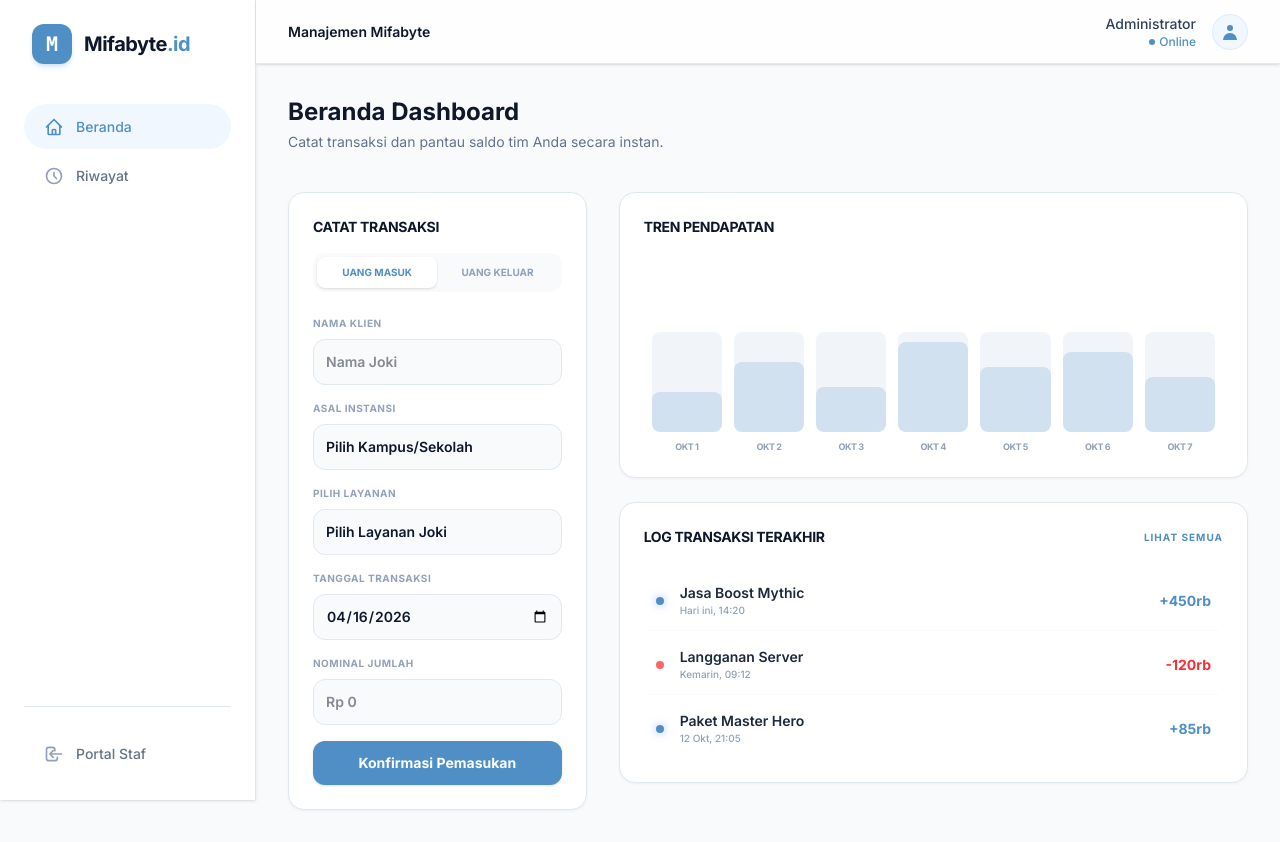
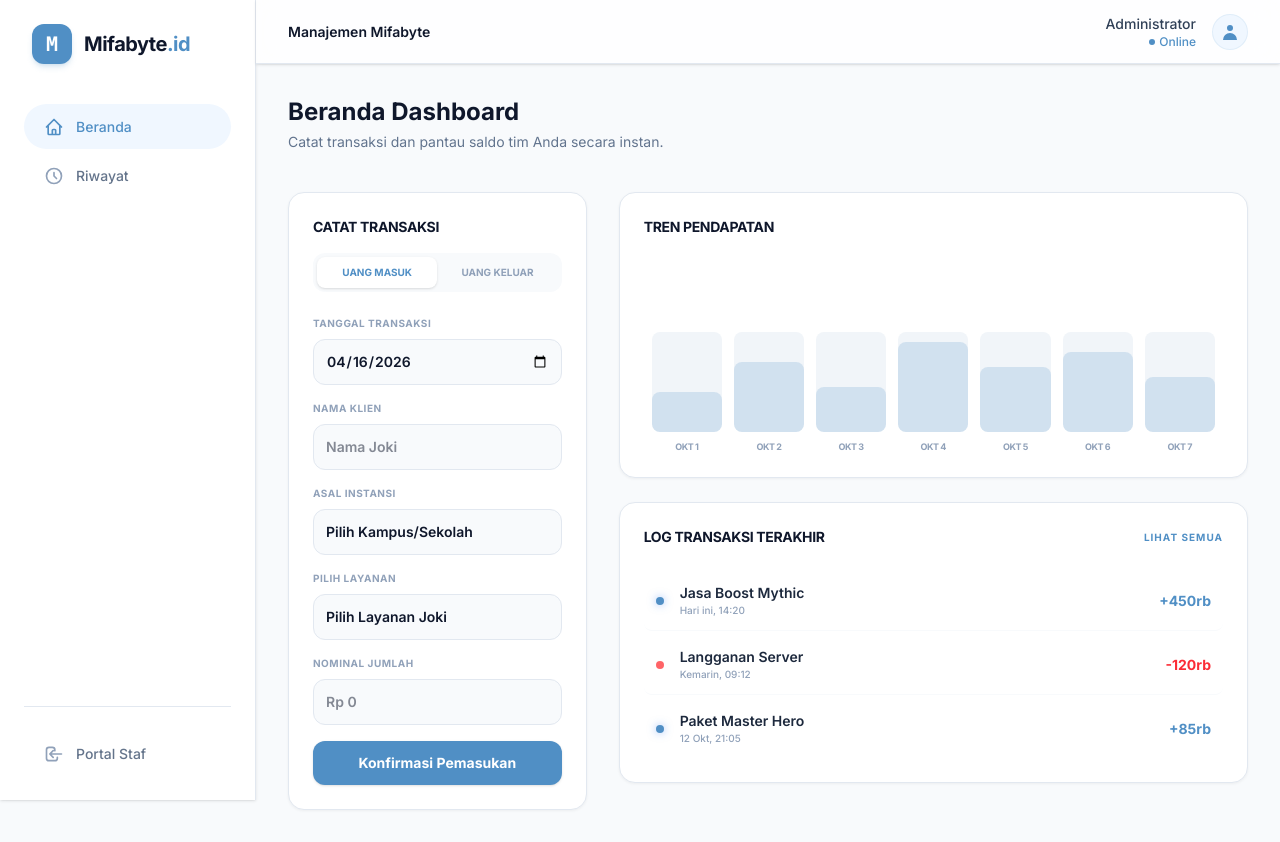
Before and after one commit to MakdumIbrohim/mifabye-finance, a Next.js app: page /dashboard in a window 1280 px wide. Built offline with nearby package versions, Linux system fonts and the light colour scheme.

Commit message:
feat: move transaction date input field to the top of the form

```diff
--- a/app/(dashboard)/dashboard/page.tsx
+++ b/app/(dashboard)/dashboard/page.tsx
@@ -65,6 +65,16 @@ export default function DashboardPage() {
             </div>
 
             <form className="space-y-4">
+              <div>
+                <label className="text-[10px] font-bold text-slate-400 uppercase tracking-wider mb-2 block">Tanggal Transaksi</label>
+                <input
+                  type="date"
+                  className="w-full bg-slate-50 border border-border-light rounded-xl p-3 text-slate-900 focus:outline-none focus:ring-2 focus:ring-primary/20 transition-all text-sm font-semibold cursor-pointer"
+                  value={formData.tanggal}
+                  onChange={(e) => setFormData({...formData, tanggal: e.target.value})}
+                />
+              </div>
+
               {transactionType === "in" ? (
                 <>
                   <div>
@@ -119,16 +129,6 @@ export default function DashboardPage() {
                   </div>
                 </>
               ) : null}
-
-              <div>
-                <label className="text-[10px] font-bold text-slate-400 uppercase tracking-wider mb-2 block">Tanggal Transaksi</label>
-                <input
-                  type="date"
-                  className="w-full bg-slate-50 border border-border-light rounded-xl p-3 text-slate-900 focus:outline-none focus:ring-2 focus:ring-primary/20 transition-all text-sm font-semibold cursor-pointer"
-                  value={formData.tanggal}
-                  onChange={(e) => setFormData({...formData, tanggal: e.target.value})}
-                />
-              </div>
 
               <div>
                 <label className="text-[10px] font-bold text-slate-400 uppercase tracking-wider mb-2 block">Nominal Jumlah</label>
```
